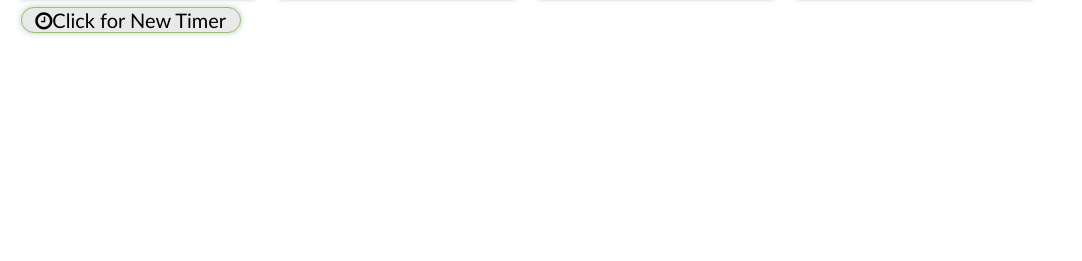
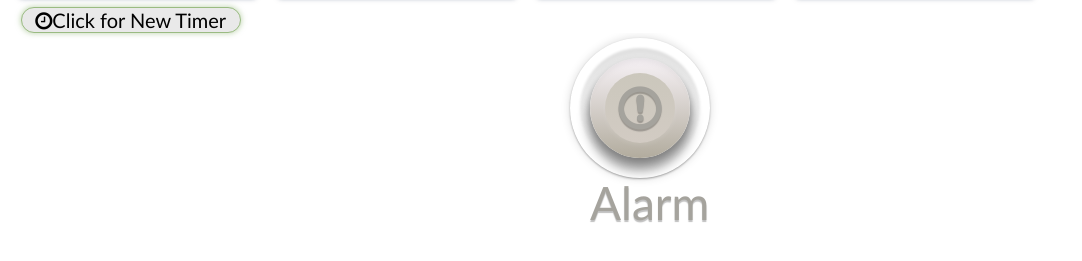
Before and after one commit to nitrotron/ngBrewduino, a plain HTML site: page ngBrewduino/index.html in a window 1280 px wide. Shown: the part 181-442 px from the top of the page, without its empty margins (0-1082 px from the left). Drawn offline with Linux system fonts and the light colour scheme.

Commit message:
Adding buttons

```diff
--- a/ngBrewduino/index.html
+++ b/ngBrewduino/index.html
@@ -25,6 +25,36 @@
                 <div ng-include="'App/countDownTimer/countDownTimer.html'"></div>
             </div>
         </div>
+        <div id="buttonRow">
+            <div class="SwitchWrapper">
+                <div class="switch" id="switchReset">
+                    <label>
+                        <input type="checkbox" ><i class='icon-attention-alt'></i>Alarm
+                    </label>
+                    <!--<asp:CheckBox ID="btnResetAlarm" runat="server" AutoPostBack="true" OnCheckedChanged="btnResetAlarm_OnClick"-->
+                                  <!--Text="<i class='icon-attention-alt'></i>Alarm" />-->
+                </div>
+            </div>
+            <!--<div class="SwitchWrapper">-->
+                <!--<div class="switch" id="switchRimsOn">-->
+                    <!--<asp:CheckBox ID="chkRimsOn" runat="server" AutoPostBack="true" Text="<i class='icon-fire-1'></i>RIMS"-->
+                                  <!--OnCheckedChanged="chkRimsOn_CheckedChanged" />-->
+                <!--</div>-->
+            <!--</div>-->
+            <!--<div class="SwitchWrapper">-->
+                <!--<div class="switch" id="switchPumpOn">-->
+                    <!--<asp:CheckBox ID="chPumpOn" runat="server" AutoPostBack="true" Text="<i class='icon-off'></i>Pump"-->
+                                  <!--OnCheckedChanged="chPumpOn_CheckedChanged" />-->
+                <!--</div>-->
+            <!--</div>-->
+            <!--<div class="SwitchWrapper">-->
+                <!--<div class="switch" id="switchAuxPower">-->
+                    <!--<asp:CheckBox ID="chAuxPower" runat="server" AutoPostBack="true" Text="<i class='icon-off'></i>Aux"-->
+                                  <!--OnCheckedChanged="chAuxPower_CheckedChanged" />-->
+                <!--</div>-->
+            <!--</div>-->
+            <span class="Stretch" />
+        </div>
     </div>
 </div>
 
```
